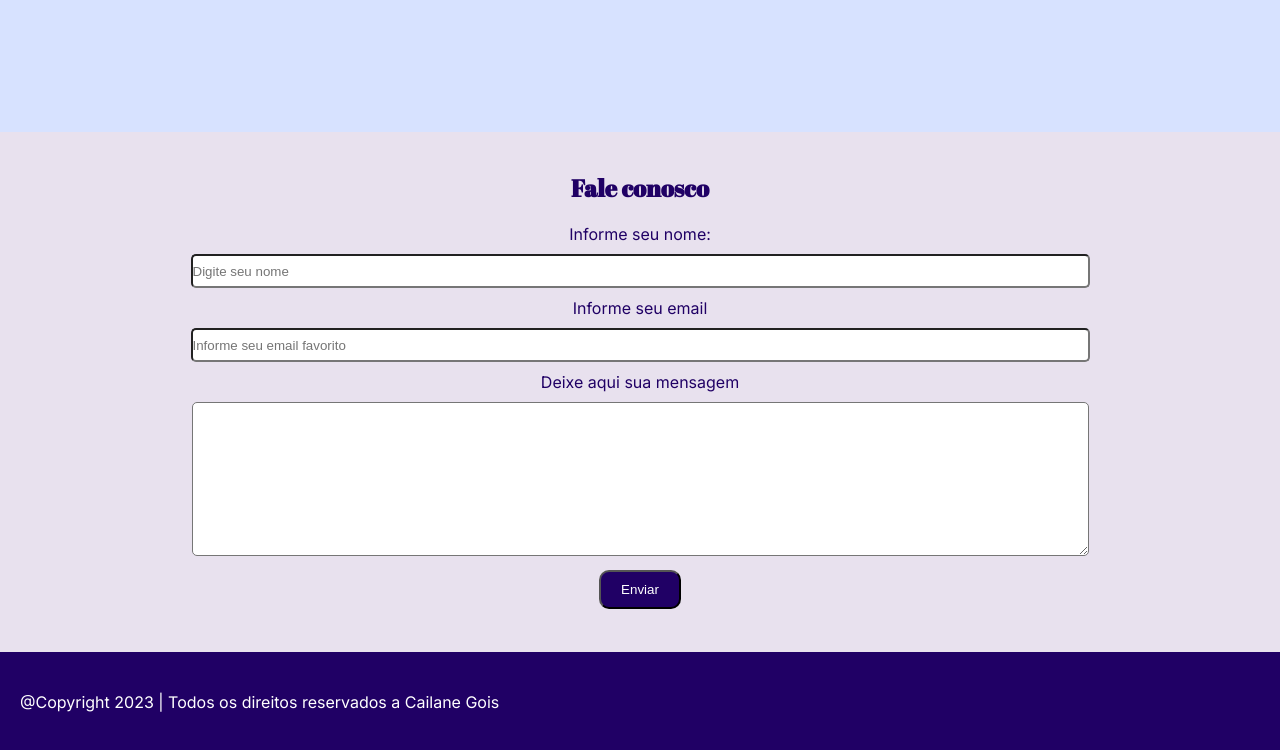
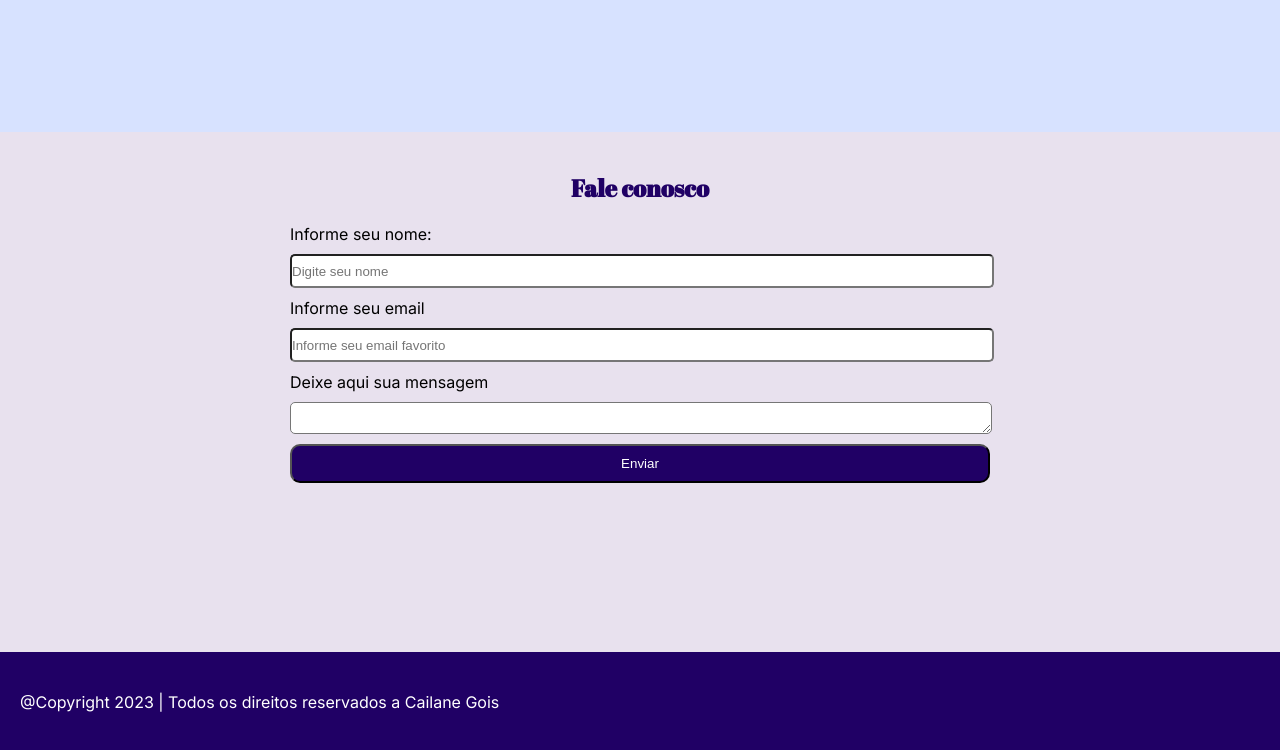
Before and after one commit to cailanegois/Loja-Mahins, a plain HTML site: page index.html in a window 1280 px wide. Shown: the part 1528-2278 px from the top of the page. Drawn offline with Linux system fonts and the light colour scheme.

Commit message:
atualizacao da configuracao do form css

```diff
--- a/estilo.css
+++ b/estilo.css
@@ -137,37 +137,35 @@ table {
 
 
 /*formatação do formulário*/
-
-
-
 #artForm {
-    margin: 20px;
-    text-align: center;
+    display: flex;
+    flex-direction: column;
+    justify-content: center;
+    margin: auto;
+    width: 700px;
 }
 
 
-form label {
+#artform label {
     color: #200065;
 }
 
 
+
 form input, textarea {
     border-radius: 5px;
-    width: 895px;
+    width: 100%;
     height: 30px;
-    margin: 10px;
+    margin: 10px 0;
+
 }
 
-form textarea {
-    width: 895px;
-    height: 152px;
-}
+
 form button {
     background-color: #200065;
     color:#fff;
     border-radius: 10px;
     padding: 10px 20px;
-
 }
 
 button:hover{
--- a/index.html
+++ b/index.html
@@ -161,15 +161,15 @@
         <section>
             <h2>Fale conosco</h2>
             <form id="artForm">
-                <label> Informe seu nome:</label><br/>
-                <input type="text" placeholder="Digite seu nome"> <br/>
-                <label> Informe seu email</label> <br/>
+                <label> Informe seu nome:</label>
+                <input type="text" placeholder="Digite seu nome">
+                <label> Informe seu email</label>
                 <input type="email" placeholder="Informe seu email favorito">
-                <br />
-                <label> Deixe aqui sua mensagem</label><br />
+
+                <label> Deixe aqui sua mensagem</label>
                 <textarea placeholder="Digite a mensagem aqui">
                 </textarea>
-                <br />
+
                 <button type="submit">Enviar</button>
             </form>
         </section>
```
